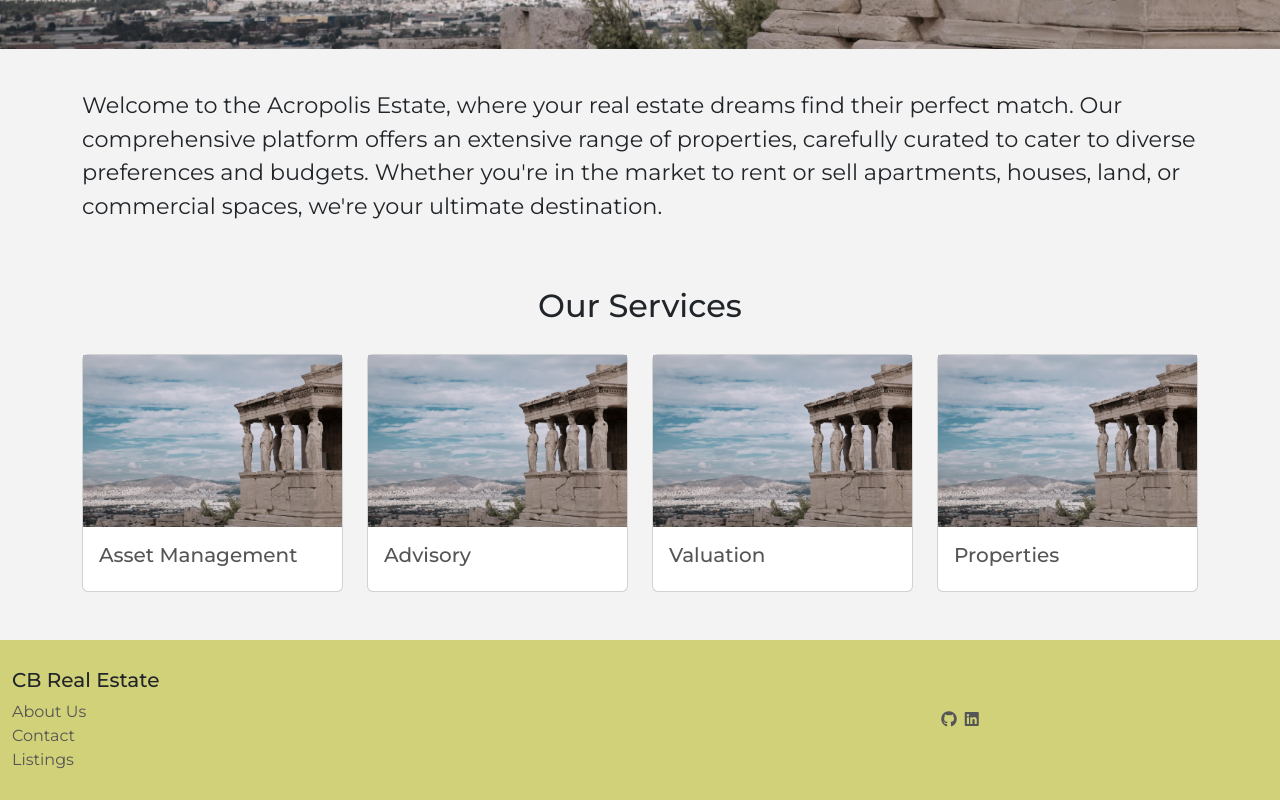
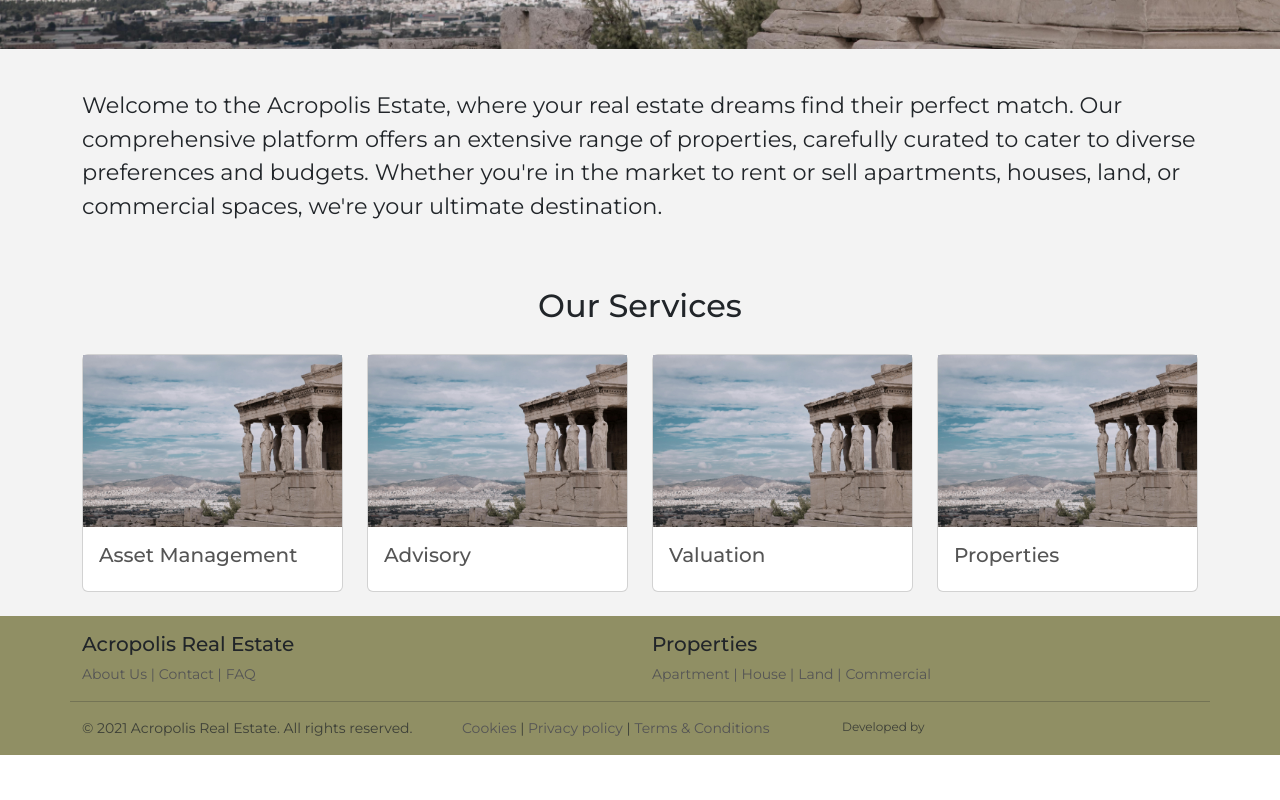
Before and after one commit to Vasileios20/real-estate, a React (Create React App) app: page / in a window 1280 px wide. Shown: the part 757-1557 px from the top of the page. After the commit the page ends 1512 px from the top, so only its background shows below. Built offline with nearby package versions, Linux system fonts and the light colour scheme; no server answers.

Commit message:
Update footer styles

```diff
--- a/src/components/Footer.js
+++ b/src/components/Footer.js
@@ -1,50 +1,113 @@
 import Container from "react-bootstrap/Container";
 import Row from "react-bootstrap/Row";
 import Col from "react-bootstrap/Col";
-import { Link } from "react-router-dom";
+import { Link, useHistory } from "react-router-dom";
 
 import styles from "../styles/Footer.module.css";
+import { axiosReq } from "../api/axiosDefaults";
+import { Form } from "react-bootstrap";
 
 const Footer = () => {
   /**
    * The Footer component is a functional component that renders the footer of the application.
    */
+
+  const history = useHistory();
+
+  const handleSubmit = async (selectedType) => {
+    // Fetch the listings from the API using the search parameters.
+    let path = `/listings/?type=${selectedType}`;
+
+    try {
+      const { data } = await axiosReq.get(`${path}`);
+      console.log(path);
+      console.log("data", data);
+      history.push(`${path}`, { data: data });
+    } catch (err) {
+      // console.log(err);
+      if (err.response.status === 400) {
+      }
+    }
+  };
+
   return (
-    <Container fluid className="mt-5">
-      <Row
-        className={`justify-content-center align-items-center ${styles.Footer}`}
+    <Container fluid className={`${styles.Footer} mt-4`}>
+      <Container>
+        <Row className="pt-3">
+          <Col className="">
+            <h5>Acropolis Real Estate</h5>
+            <Link to="/about" className={`${styles.link}`}>
+              About Us |
+            </Link>
+            <Link to="/contact" className={`${styles.link} ps-1`}>
+              Contact |
+            </Link>
+            <Link to="/faq" className={`${styles.link} ps-1`}>
+              FAQ
+            </Link>
+          </Col>
+
+          <Col className="d-flex flex-column">
+            <Row>
+              <Col>
+                <h5>Properties</h5>
+              </Col>
+            </Row>
+            <Row className="justify-content-end">
+              <Col className="d-flex">
+                <Form.Label
+                  className={`${styles.pointer} ${styles.link}`}
+                  onClick={() => handleSubmit("apartment")}
                 >
-        <Col>
-          <Row className="flex-column justify-content-end align-items-center">
-            <h5>CB Real Estate</h5>
-            <Link to="/about">About Us</Link>
-            <Link to="/contact">Contact</Link>
-            <Link to="/listings">Listings</Link>
+                  Apartment |{" "}
+                </Form.Label>
+
+                <Form.Label
+                  className={`${styles.pointer} ${styles.link} ps-1`}
+                  onClick={() => handleSubmit("house")}
+                >
+                  House |{" "}
+                </Form.Label>
+
+                <Form.Label
+                  className={`${styles.pointer} ${styles.link} ps-1`}
+                  onClick={() => handleSubmit("land")}
+                >
+                  Land |{" "}
+                </Form.Label>
+
+                <Form.Label
+                  className={`${styles.pointer} ${styles.link} ps-1`}
+                  onClick={() => handleSubmit("commercial")}
+                >
+                  Commercial
+                </Form.Label>
+              </Col>
             </Row>
           </Col>
-        <Col className="d-flex justify-content-center">
+
+        </Row>
+        <Row className="text-start mt-2">
+          <hr />
+          <Col sm={4}>
+            <p className="text-muted">
+              &copy; 2021 Acropolis Real Estate. All rights reserved.
+            </p>
+          </Col>
+          <Col sm={4} className="">
+            <p className="text-muted">
+              <Link to="/cookies">Cookies </Link> | <Link to="/privacyPolicy">Privacy policy</Link> | <Link to="/terms">Terms & Conditions</Link>
+            </p>
+          </Col>
+
+          <Col >
             <>
-            <a
-              className="p-1"
-              href="https://github.com/Vasileios20/real-estate"
-              target="_blank"
-              aria-label="Visit the game's repository page on git hub"
-              rel="noreferrer"
-            >
-              <i className="fa-brands fa-github"></i>
-            </a>
-            <a
-              className="p-1"
-              href="https://www.linkedin.com/in/vasileios-tsimourdagkas/"
-              target="_blank"
-              aria-label="Visit developers LinkedIn profile"
-              rel="noreferrer"
-            >
-              <i className="fa-brands fa-linkedin"></i>
-            </a>
+              <p className="text-muted" style={{ fontSize: "12px" }}>Developed by
+              </p>
             </>
           </Col>
         </Row>
+      </Container>
     </Container>
   );
 };
--- a/src/styles/Footer.module.css
+++ b/src/styles/Footer.module.css
@@ -1,4 +1,24 @@
 .Footer {
-  min-height: 20vh;
-  background-color: rgba(176, 176, 0, 0.5);
+  background-color: rgba(121, 119, 66, 0.8);
+  font-size: 14px;
 }
+
+/* .pointer {
+  cursor: pointer;
+} */
+
+.link {
+  color: #555555;
+  transition: color ease-in-out 0.2s;
+  text-decoration: none;
+  cursor: pointer;
+}
+
+.link:hover {
+  text-decoration: none;
+  color: #555555;
+}
+
+.ServiceImage {
+  border-radius: 0.5rem 0.5rem 0 0;
+}
```
Lines whose indentation alone changed are shown as unchanged.
